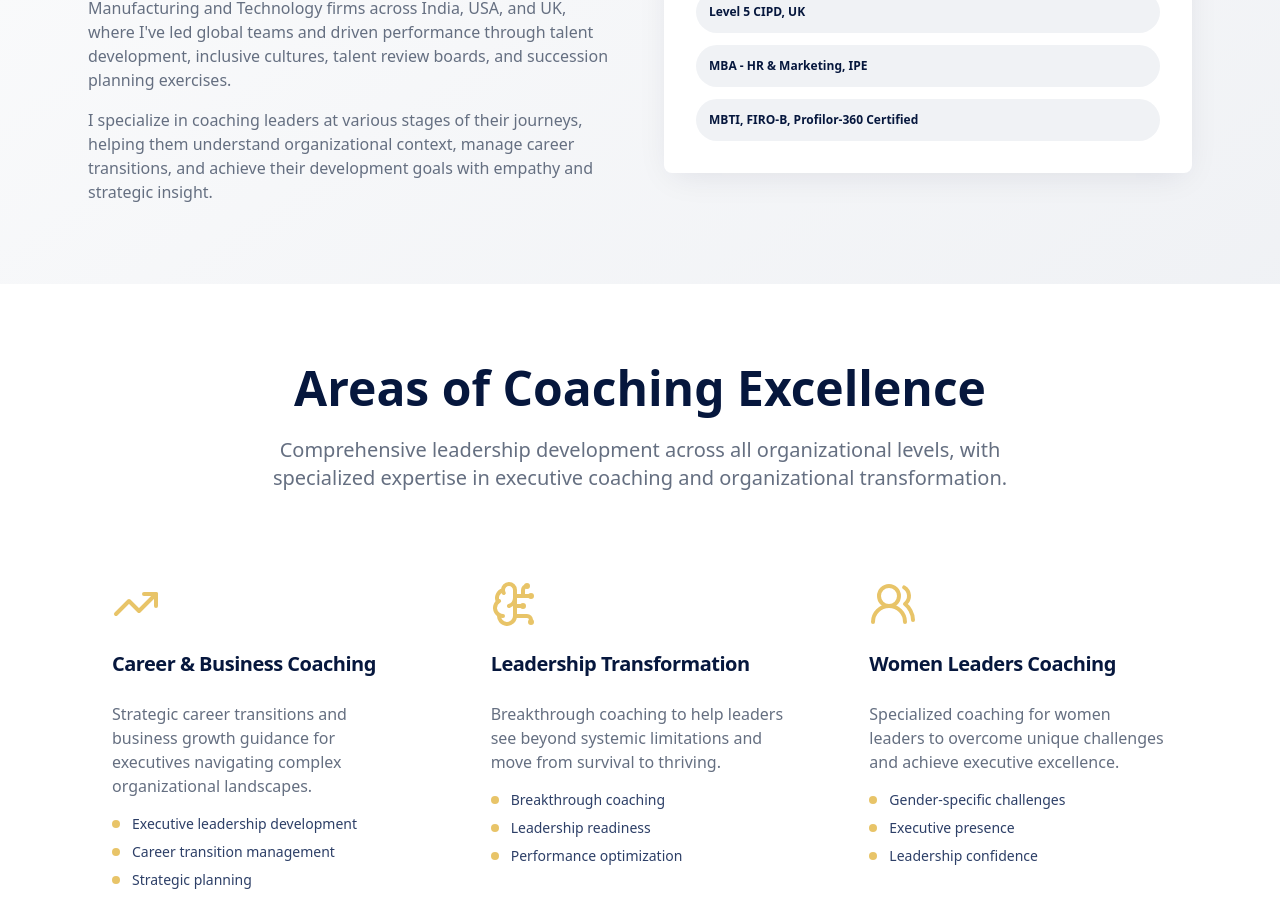
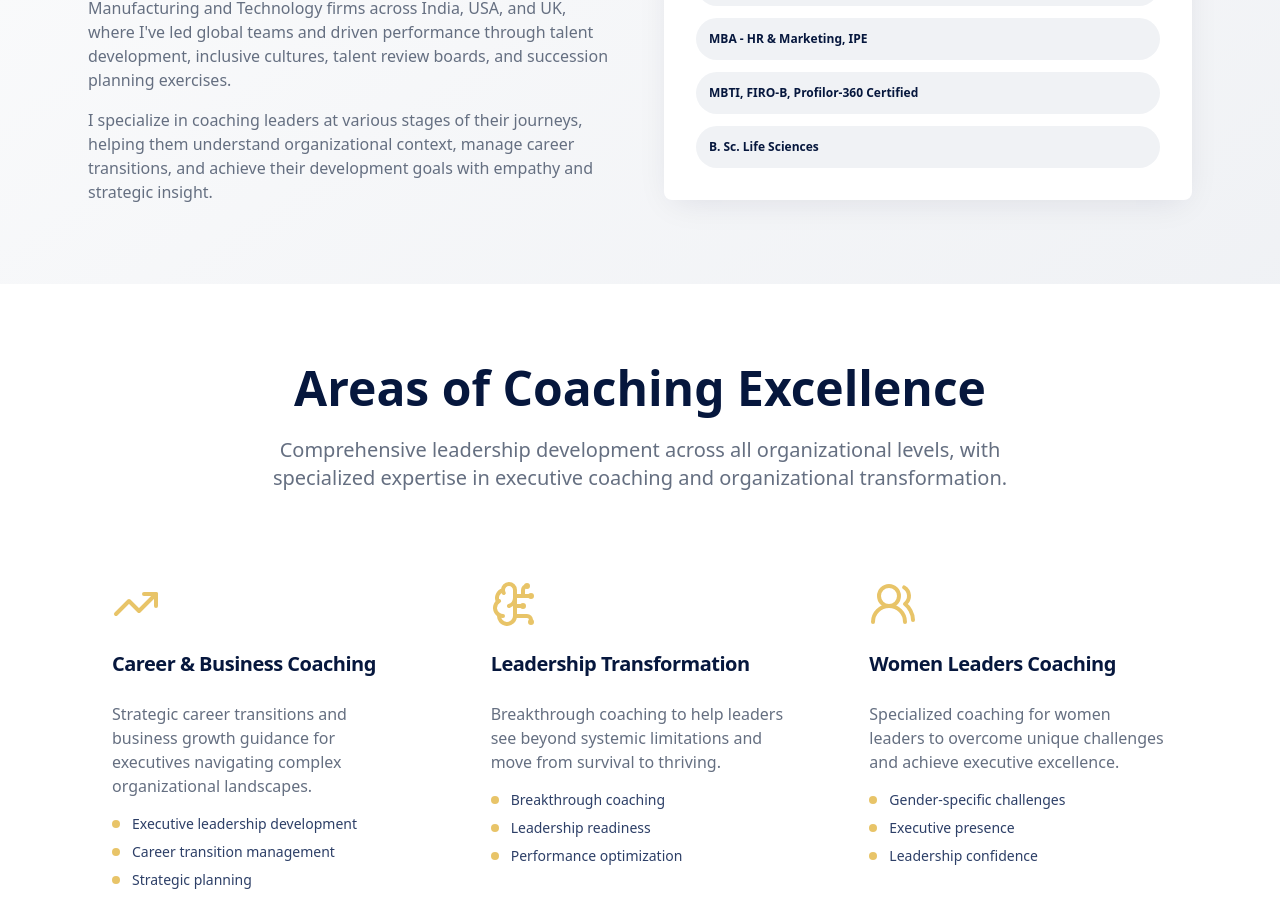
Before and after one commit to RaagTosh2007/lovable-xponentiallead-0e72bd36, a React (Vite) app: page / in a window 1280 px wide. Shown: the part 1580-2503 px from the top of the page. Built offline with nearby package versions, Linux system fonts and the light colour scheme.

Commit message:
Add B.Sc. Life Sciences credential
Add B.Sc. Life Sciences to the list of credentials in the About section.

```diff
--- a/src/components/About.tsx
+++ b/src/components/About.tsx
@@ -19,7 +19,7 @@ const About = () => {
     title: "Results-Driven",
     description: "Specialized in leadership transformation and breakthrough coaching"
   }];
-  const credentials = ["ICF-PCC Professional Certified Coach", "Certified Advanced Coaching Professional (CACP)", "Level 5 CIPD, UK", "MBA - HR & Marketing, IPE", "MBTI, FIRO-B, Profilor-360 Certified"];
+  const credentials = ["ICF-PCC Professional Certified Coach", "Certified Advanced Coaching Professional (CACP)", "Level 5 CIPD, UK", "MBA - HR & Marketing, IPE", "MBTI, FIRO-B, Profilor-360 Certified", "B. Sc. Life Sciences"];
   return <section className="py-20 bg-gradient-card">
       <div className="max-w-6xl mx-auto px-6">
         <div className="text-center mb-16">
```
